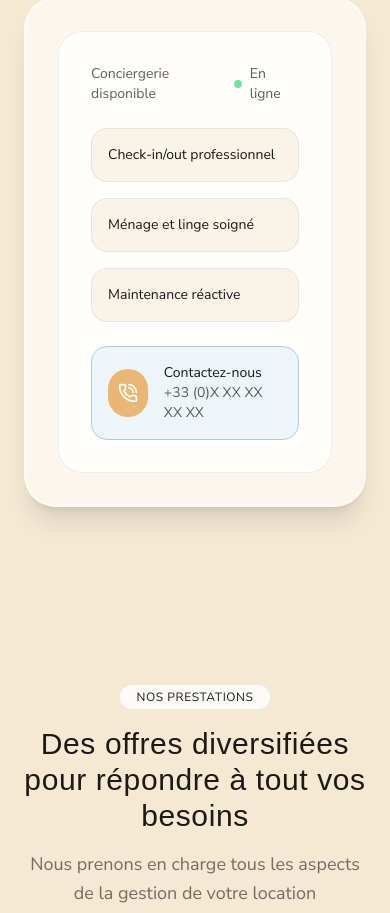
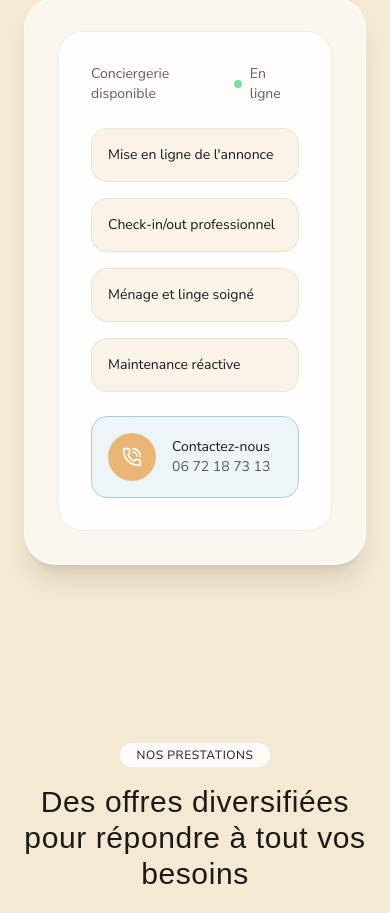
Before and after one commit to alessio-bruzzese/Onda-Serena, a Next.js app: page / in a window 390 px wide. Shown: the part 1057-1970 px from the top of the page. Built offline with nearby package versions, Linux system fonts and the light colour scheme; no server answers; a web font is replaced by a local one.

Commit message:
Update hero section: add service and phone number

```diff
--- a/src/components/marketing/hero.tsx
+++ b/src/components/marketing/hero.tsx
@@ -70,6 +70,7 @@ export function HeroSection() {
             </div>
             <div className="space-y-4">
               {[
+                "Mise en ligne de l'annonce",
                 "Check-in/out professionnel",
                 "Ménage et linge soigné",
                 "Maintenance réactive",
@@ -85,7 +86,7 @@ export function HeroSection() {
               </div>
               <div className="font-body">
                 <p className="font-medium">Contactez-nous</p>
-                <p className="text-[#1a1a1a]/70">+33 (0)X XX XX XX XX</p>
+                <p className="text-[#1a1a1a]/70">06 72 18 73 13</p>
               </div>
             </div>
           </div>
```
